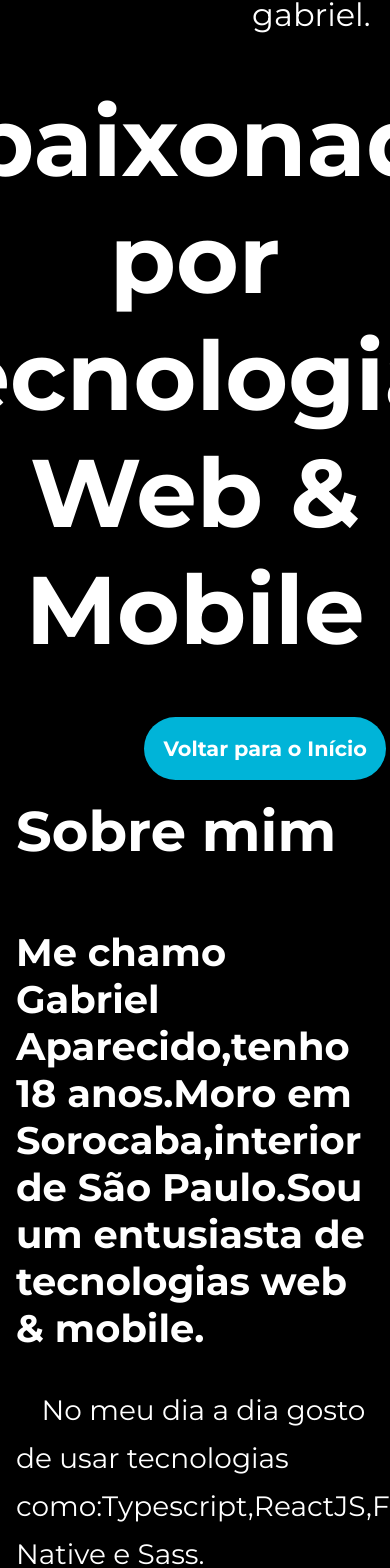
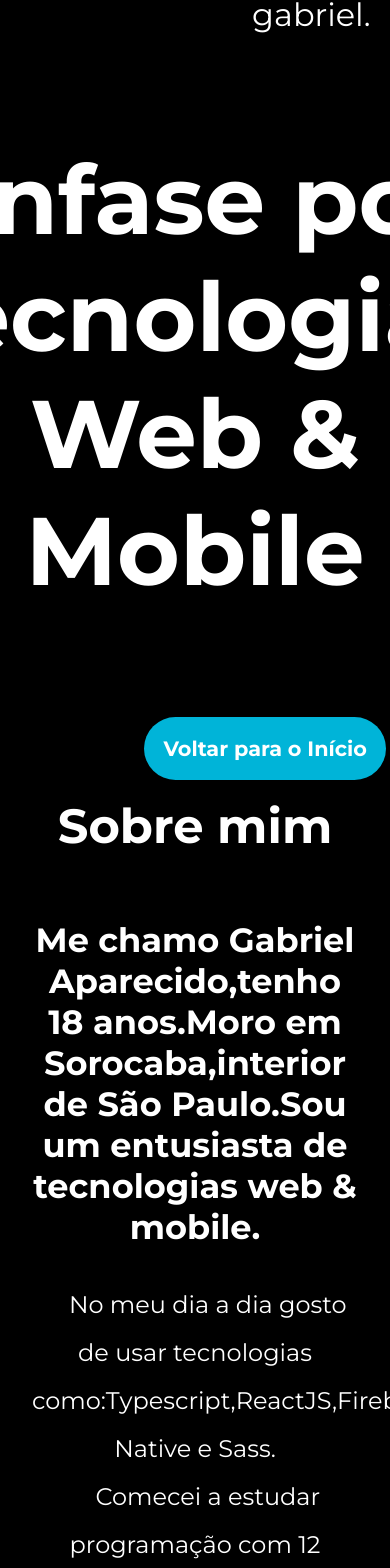
Before and after one commit to Gabriel-Aparecido03/Gabriel-Aparecido, a React (Create React App) app: page /#/about in a window 390 px wide. Shown: the part 47-1615 px from the top of the page. Built offline with nearby package versions, Linux system fonts and the light colour scheme.

Commit message:
fixed some responsive bugs

```diff
--- a/src/pages(pt-br)/About.tsx
+++ b/src/pages(pt-br)/About.tsx
@@ -17,7 +17,7 @@ export function About() {
             </div>
             <div className="principal-content-about">
                 <div className="intro-content-about">
-                    <h1>Apaixonado por Tecnologias Web &amp; Mobile</h1>
+                    <h1>Ênfase por Tecnologias Web &amp; Mobile</h1>
                </div>
                <div className="about-text-content">
                    <h1>Sobre mim</h1>
--- a/src/pages(pt-br)/Landing.tsx
+++ b/src/pages(pt-br)/Landing.tsx
@@ -19,7 +19,7 @@ export function LandingPtBr() {
     const handleChangeIntro = (e:any) =>{
         setIsClicked(!isClicked)
 
-        if(isClicked === true) {
+        if(isClicked === false) {
             setTextAbout('Sobre')
             setTextProjects('Projetos')
             setTextContact('Contatos')
--- a/src/style/About.scss
+++ b/src/style/About.scss
@@ -19,8 +19,9 @@
         font-weight: 700;
         font-size: 6rem;
 
-        margin-left: 1rem;
-        margin-right: 1rem;
+        padding-right: 4rem;
+        padding-left: 4rem;
+
     }
 
     h1:hover {
@@ -29,28 +30,29 @@
 }
 
 .about-text-content {
-    margin-left: 1rem;
-    margin-right: 1rem;
+    padding-left: 2rem;
+    padding-right: 2rem;
+    text-align: center;
 
     h1 {
-        font-size: 3.5rem;
+        font-size: 3rem;
         font-weight: 700;
+
     }
 
     h3 {
-        font-size: 2.4rem;
+        font-size: 2.1rem;
         font-weight: 600;
 
-        margin-bottom: 2.1rem;
-        margin-top: 4rem;
+        padding-bottom: 2.1rem;
+        padding-top: 4rem;
     }
 
     p {
-        font-size: 1.75rem;
+        font-size: 1.5rem;
         text-indent: 1.6rem;
         line-height: 3rem;
-
-        margin-bottom: 2.1rem;
+        text-align: inherit;
     }
 }
 
@@ -62,11 +64,11 @@
     padding-bottom: 3rem;
 
     h1 {
-        font-size: 3rem !important;
+        font-size: 1.75rem !important;
     }
 
     a {
-        font-size: 4rem !important;
+        font-size: 2.2rem !important;
         color: #060930;
         font-weight: 700;
         text-decoration: none;
--- a/src/style/Contac.scss
+++ b/src/style/Contac.scss
@@ -17,17 +17,17 @@
         font-weight: 700;
         font-size: 6rem;
 
-        margin-left: 1rem;
-        margin-right: 1rem;
+        padding-right: 4rem;
+        padding-left: 4rem;
     }
 }
 
 .contact-ways {
     height: 100vh;
 
-
+    text-align: center;
     h1 {
-        font-size: 5rem;
+        font-size: 3rem;
         margin-bottom: auto;
         padding-left: 3rem;
         padding-right: 3rem;
@@ -35,15 +35,16 @@
 
     p {
 
-        font-size: 2.2rem;
+        font-size: 1.75rem;
         text-indent: 1.6rem;
         line-height: 2.5rem;
-
+        text-align: inherit;
         margin-left: 2rem;
         margin-right: 2rem;
     }
 
     .individual-media {
+        text-align: initial;
         margin-top: 1rem;
         a {
             text-decoration: none;
--- a/src/style/Landing.scss
+++ b/src/style/Landing.scss
@@ -77,11 +77,11 @@
     width: 100%;
 
     img {
-        margin-top: 25%;
+        margin-top: 5%;
         margin-right: 5%;
 
         border-radius: 5%;
-        width: 65% !important;
+        width: 45% !important;
 
         -webkit-animation: scale-in-hor-right 1s cubic-bezier(0.250, 0.460, 0.450, 0.940) 2s both;
 	    animation: scale-in-hor-right 1s cubic-bezier(0.250, 0.460, 0.450, 0.940) 2s both;
@@ -102,9 +102,9 @@
     justify-content: end;
 
     p {
-        line-height:12rem;
+        line-height:6rem;
 
-        font-size: 10rem;
+        font-size: 5rem;
         font-weight: 700;
     }
 
@@ -246,18 +246,19 @@
     }
 }
 
-@media (min-width:1050px) {
+@media (min-width:1000px) {
 
     .photo-content {
-
+        position: relative;
         top: 0;
         bottom: 5%;
 
+        justify-content: center;
+
         img {
-            margin: 0;
-            margin-top: 2%;
+            margin-top: 3%;
             margin-right: 5%;
-            width: 31% !important;
+            width: 27% !important;
         }
     }
 
--- a/src/style/Projects.scss
+++ b/src/style/Projects.scss
@@ -7,14 +7,17 @@
 
 .principal-content-project {
 
-    margin-left: 4rem;
-    margin-right: 4rem;
+    padding-left: 4rem;
+    padding-right: 4rem;
+
+    padding-top: 50%;
 
     .project-content:first-child {
         padding-bottom: 1;
     }
 
     .project-content {
+
         padding-top: 5%;
         h1 {
             font-size: 3rem;
```
